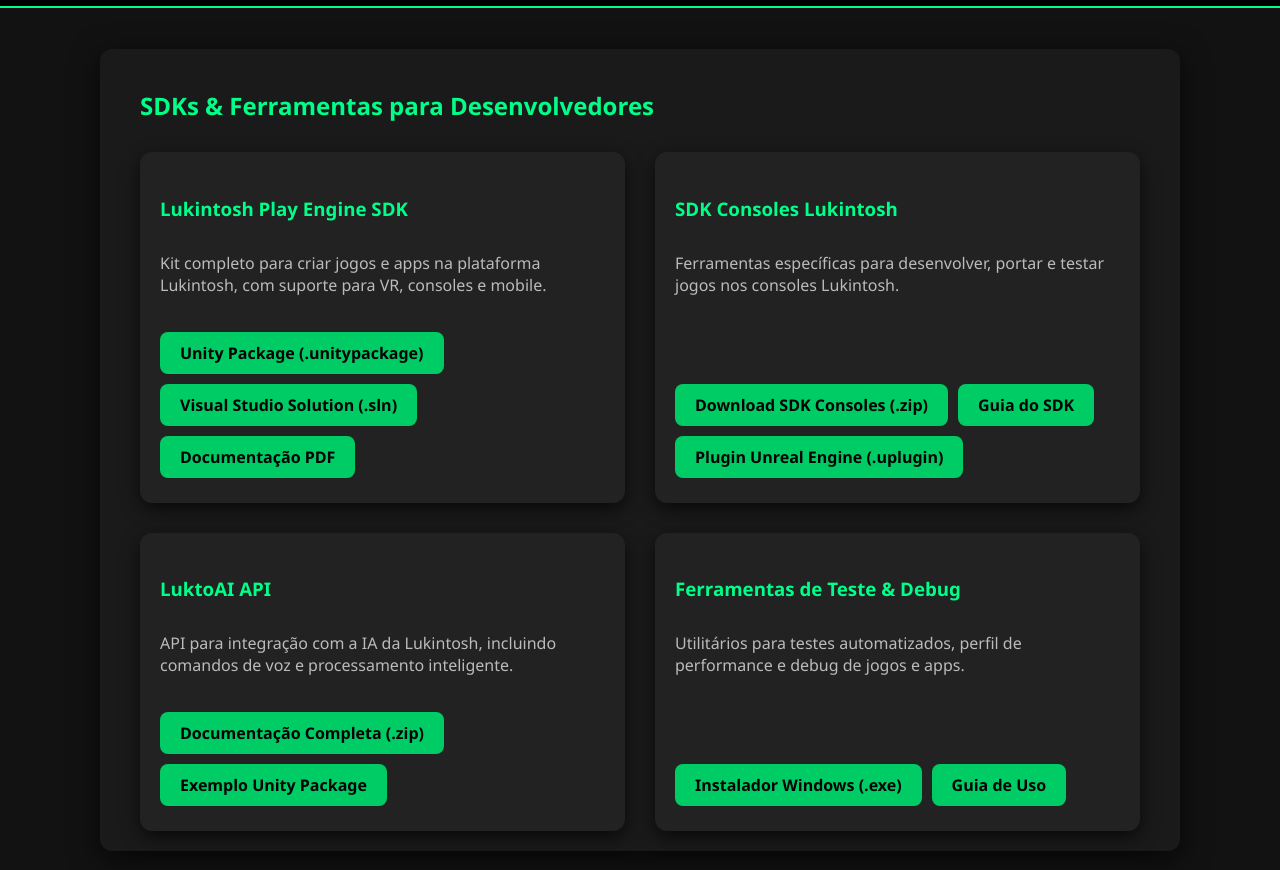
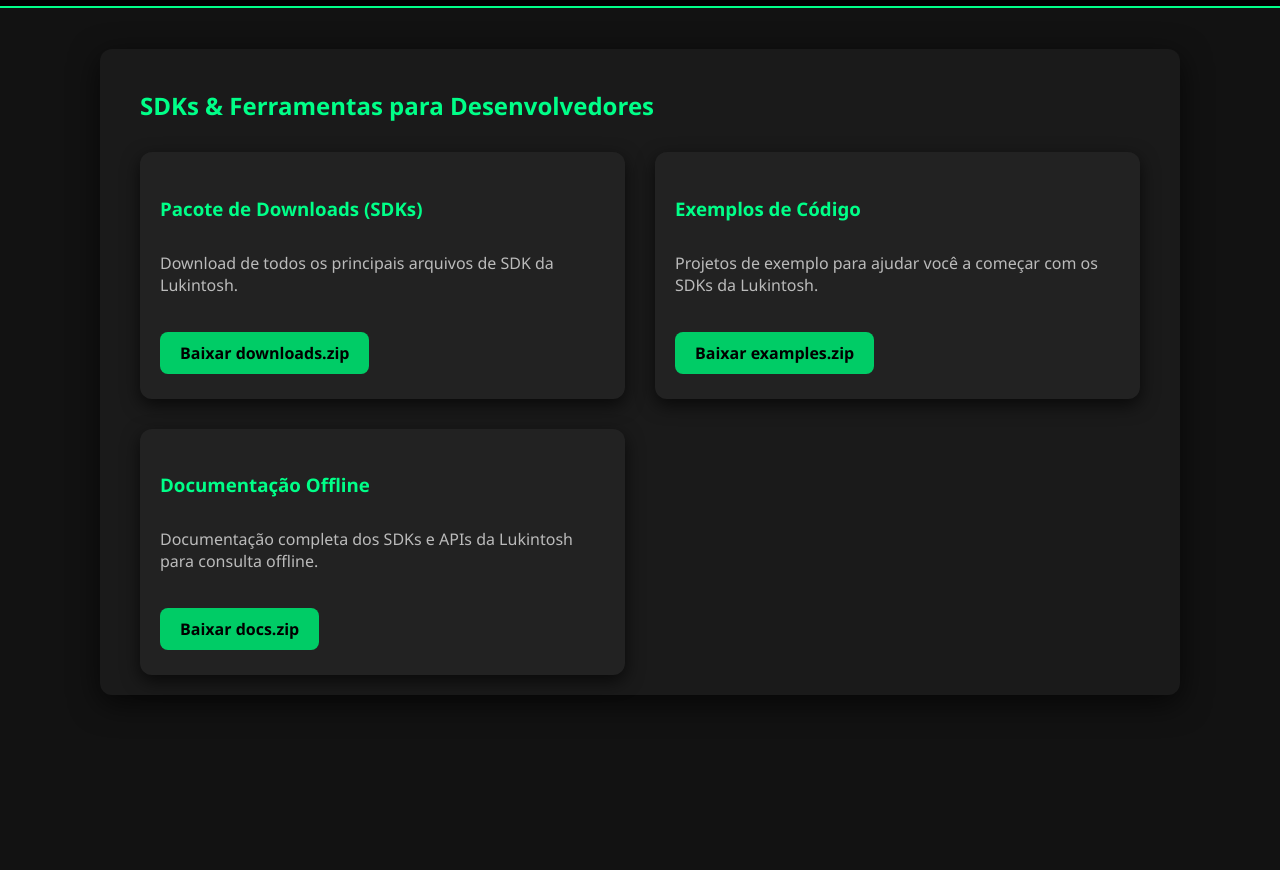
Before and after one commit to LukeMinivaca85/lukintoshdev, a plain HTML site: page sdk-download.html in a window 1280 px wide. Shown: the part 102-972 px from the top of the page. After the commit the page ends 865 px from the top, so only its background shows below. Drawn offline with Linux system fonts and the light colour scheme.

Commit message:
Add files via upload

```diff
--- a/sdk-download.html
+++ b/sdk-download.html
@@ -128,40 +128,26 @@
   <div class="sdk-list">
 
     <article class="sdk-card" tabindex="0">
-      <h3>Lukintosh Play Engine SDK</h3>
-      <p>Kit completo para criar jogos e apps na plataforma Lukintosh, com suporte para VR, consoles e mobile.</p>
+      <h3>Pacote de Downloads (SDKs)</h3>
+      <p>Download de todos os principais arquivos de SDK da Lukintosh.</p>
       <div class="btn-group">
-        <a href="/public/downloads/LukintoshPlayEngineSDK.unitypackage" download class="btn-download" aria-label="Download do Unity Package do Lukintosh Play Engine SDK">Unity Package (.unitypackage)</a>
-        <a href="/public/downloads/LukintoshSDK.sln" download class="btn-download" aria-label="Download do projeto Visual Studio Solution do Lukintosh Play Engine SDK">Visual Studio Solution (.sln)</a>
-        <a href="/public/docs/LukintoshPlayEngineSDK.pdf" target="_blank" class="btn-download" aria-label="Abrir documentação em PDF do Lukintosh Play Engine SDK">Documentação PDF</a>
+        <a href="https://www.lukintosh.com/_files/archives/7b66b4_f59e5517b9fe49a581a8badac01d1d4b.zip?dn=downloads.zip" download class="btn-download">Baixar downloads.zip</a>
       </div>
     </article>
 
     <article class="sdk-card" tabindex="0">
-      <h3>SDK Consoles Lukintosh</h3>
-      <p>Ferramentas específicas para desenvolver, portar e testar jogos nos consoles Lukintosh.</p>
+      <h3>Exemplos de Código</h3>
+      <p>Projetos de exemplo para ajudar você a começar com os SDKs da Lukintosh.</p>
       <div class="btn-group">
-        <a href="/public/downloads/LukintoshConsoleSDK.zip" download class="btn-download" aria-label="Download do SDK Consoles Lukintosh">Download SDK Consoles (.zip)</a>
-        <a href="/public/docs/LukintoshConsoleSDK_Guide.pdf" target="_blank" class="btn-download" aria-label="Abrir guia do SDK Consoles Lukintosh">Guia do SDK</a>
-        <a href="/public/downloads/LukintoshConsolePlugin.uplugin" download class="btn-download" aria-label="Download do plugin Unreal Engine para consoles Lukintosh">Plugin Unreal Engine (.uplugin)</a>
+        <a href="https://www.lukintosh.com/_files/archives/7b66b4_96c5967155164e88b8313726b9a4d73c.zip?dn=examples.zip" download class="btn-download">Baixar examples.zip</a>
       </div>
     </article>
 
     <article class="sdk-card" tabindex="0">
-      <h3>LuktoAI API</h3>
-      <p>API para integração com a IA da Lukintosh, incluindo comandos de voz e processamento inteligente.</p>
+      <h3>Documentação Offline</h3>
+      <p>Documentação completa dos SDKs e APIs da Lukintosh para consulta offline.</p>
       <div class="btn-group">
-        <a href="/public/downloads/LuktoAI_API_Docs.zip" download class="btn-download" aria-label="Download da documentação da API LuktoAI">Documentação Completa (.zip)</a>
-        <a href="/public/examples/LuktoAI_API_ExampleProject.unitypackage" download class="btn-download" aria-label="Download do exemplo de projeto Unity com API LuktoAI">Exemplo Unity Package</a>
-      </div>
-    </article>
-
-    <article class="sdk-card" tabindex="0">
-      <h3>Ferramentas de Teste & Debug</h3>
-      <p>Utilitários para testes automatizados, perfil de performance e debug de jogos e apps.</p>
-      <div class="btn-group">
-        <a href="/public/downloads/TestTools_Setup.exe" download class="btn-download" aria-label="Download do instalador das ferramentas de teste e debug">Instalador Windows (.exe)</a>
-        <a href="/public/docs/TestToolsGuide.pdf" target="_blank" class="btn-download" aria-label="Abrir guia das ferramentas de teste e debug">Guia de Uso</a>
+        <a href="https://www.lukintosh.com/_files/archives/7b66b4_db2adbb0037d4f9cab4a059eea3d1c8a.zip?dn=docs.zip" download class="btn-download">Baixar docs.zip</a>
       </div>
     </article>
 
```
Also changed, not shown: 3 other files.
